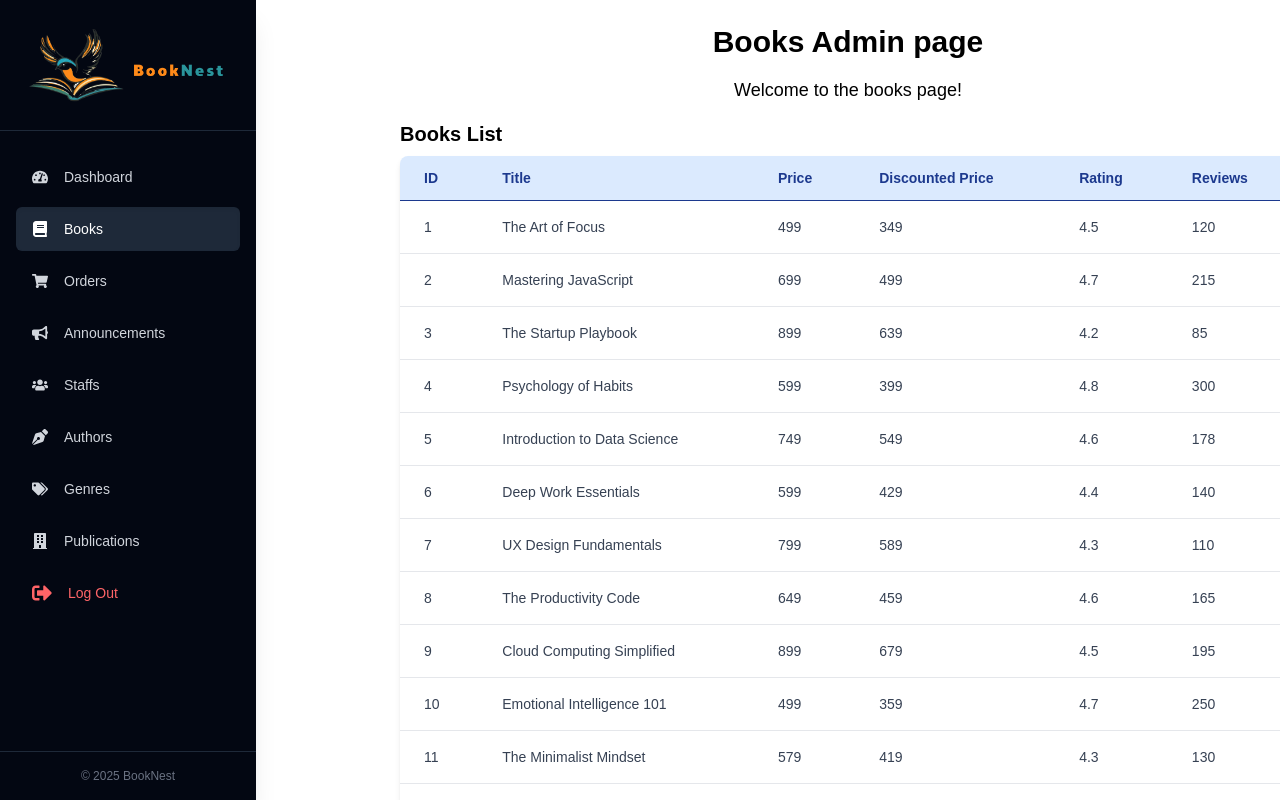
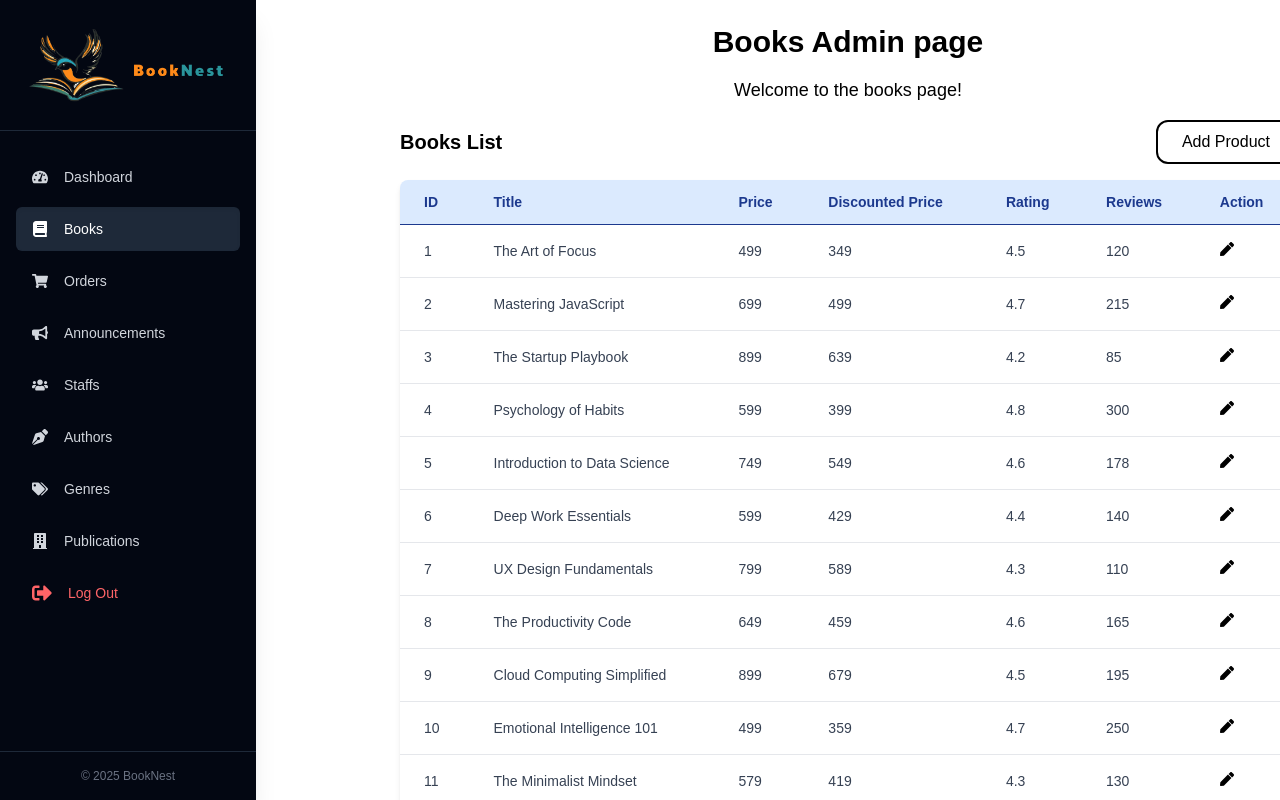
Before and after one commit to devrajKhadka-smiley/BookNest-Frontend, a React (Vite) app: page /admin/books in a window 1280 px wide. Shown: the top 800 px of the page. Built offline with nearby package versions, Linux system fonts and the light colour scheme.

Commit message:
Fix: N/A logic in table.jsx in components, Feat: added action column and add button in admin books.jsx

```diff
--- a/src/components/Table.jsx
+++ b/src/components/Table.jsx
@@ -1,6 +1,15 @@
 import React from "react";
+import { FaPen } from "react-icons/fa"; // Import Edit icon
 
-const Table = ({ headers, data, className, width="full" }) => {
+const Table = ({ headers, data, className, width = "full" }) => {
+  const keyMap = [
+    "id",
+    "title",
+    "price",
+    "discountedPrice",
+    "rating",
+    "numberOfReviews",
+  ];
   return (
     <table
       className={`w-${width} table-auto border-collapse overflow-hidden rounded-lg shadow-md ${className}`}
@@ -24,12 +33,28 @@ const Table = ({ headers, data, className, width="full" }) => {
               key={rowIndex}
               className="hover:bg-blue-50 transition duration-150"
             >
-              {Object.values(row).map((cell, cellIndex) => (
+              {keyMap.map((key, cellIndex) => (
                 <td key={cellIndex} className="px-6 py-4 text-sm text-gray-700">
-                  {cell !== null && cell !== undefined ? String(cell) : "N/A"}{" "}
-                  {/* Convert to string and handle null/undefined */}
+                  {key === "discountedPrice"
+                    ? row[key] !== null &&
+                      row[key] !== undefined &&
+                      row[key] !== ""
+                      ? String(row[key])
+                      : "N/A"
+                    : row[key] !== null && row[key] !== undefined
+                    ? String(row[key])
+                    : "N/A"}
                 </td>
               ))}
+
+              <td className="px-6 py-4 text-sm text-gray-700">
+                <button
+                  onClick={() => alert(`Edit book with ID: ${row.id}`)}
+                  className="text-black"
+                >
+                  <FaPen />
+                </button>
+              </td>
             </tr>
           ))
         ) : (
--- a/src/pages/admin/Books.jsx
+++ b/src/pages/admin/Books.jsx
@@ -10,6 +10,7 @@ const AdminBooks = () => {
     "Discounted Price",
     "Rating",
     "Reviews",
+    "Action",
   ];
 
   useEffect(() => {
@@ -36,9 +37,21 @@ const AdminBooks = () => {
       <h1 className="text-3xl font-bold mb-4">Books Admin page</h1>
       <p className="text-lg mb-4">Welcome to the books page!</p>
 
-      {/* Display fetched books */}
-      <div className="w-full max-w-4xl mx-auto">
-        <h2 className="text-xl font-semibold mb-2">Books List</h2>
+      {/* Container for Add button + Table */}
+      <div className="w-full max-w-4xl mx-auto relative">
+        {/* Flex container for the button and heading */}
+        <div className="flex items-center justify-between mb-4">
+          {/* Books List Heading on the left */}
+          <h2 className="text-xl font-semibold">Books List</h2>
+
+          {/* Add Product Button on the right */}
+          <button
+            onClick={() => alert("Add Product button clicked")}
+            className="border-2 border-black bg-white text-black px-6 py-2 rounded-xl hover:bg-gray-100 transition"
+          >
+            Add Product
+          </button>
+        </div>
         <Table headers={headers} data={books} />
       </div>
     </div>
```
